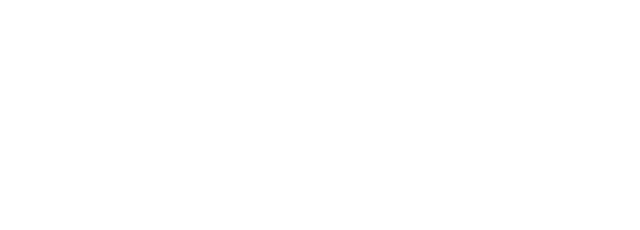
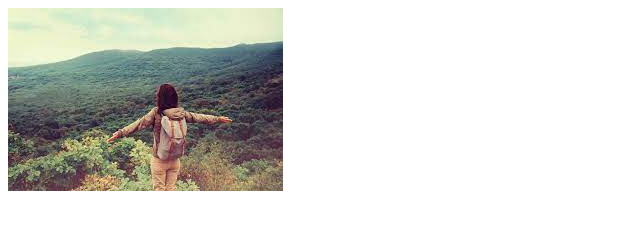
Before and after one commit to nayemshaon34/my-third-repo, a plain HTML site: page index.html in a window 1280 px wide. Shown: the whole page, without its empty margins (0-640 px from the left). Drawn offline with Linux system fonts and the light colour scheme.

Commit message:
freedom photo add

```diff
--- a/index.html
+++ b/index.html
@@ -5,6 +5,7 @@
     <meta http-equiv="X-UA-Compatible" content="IE=edge">
     <meta name="viewport" content="width=device-width, initial-scale=1.0">
     <title>Document</title>
+    <img src="download.jpg" alt="free" title="freedom">
 </head>
 <body>
 
```
Also changed, not shown: download.jpg (added).
